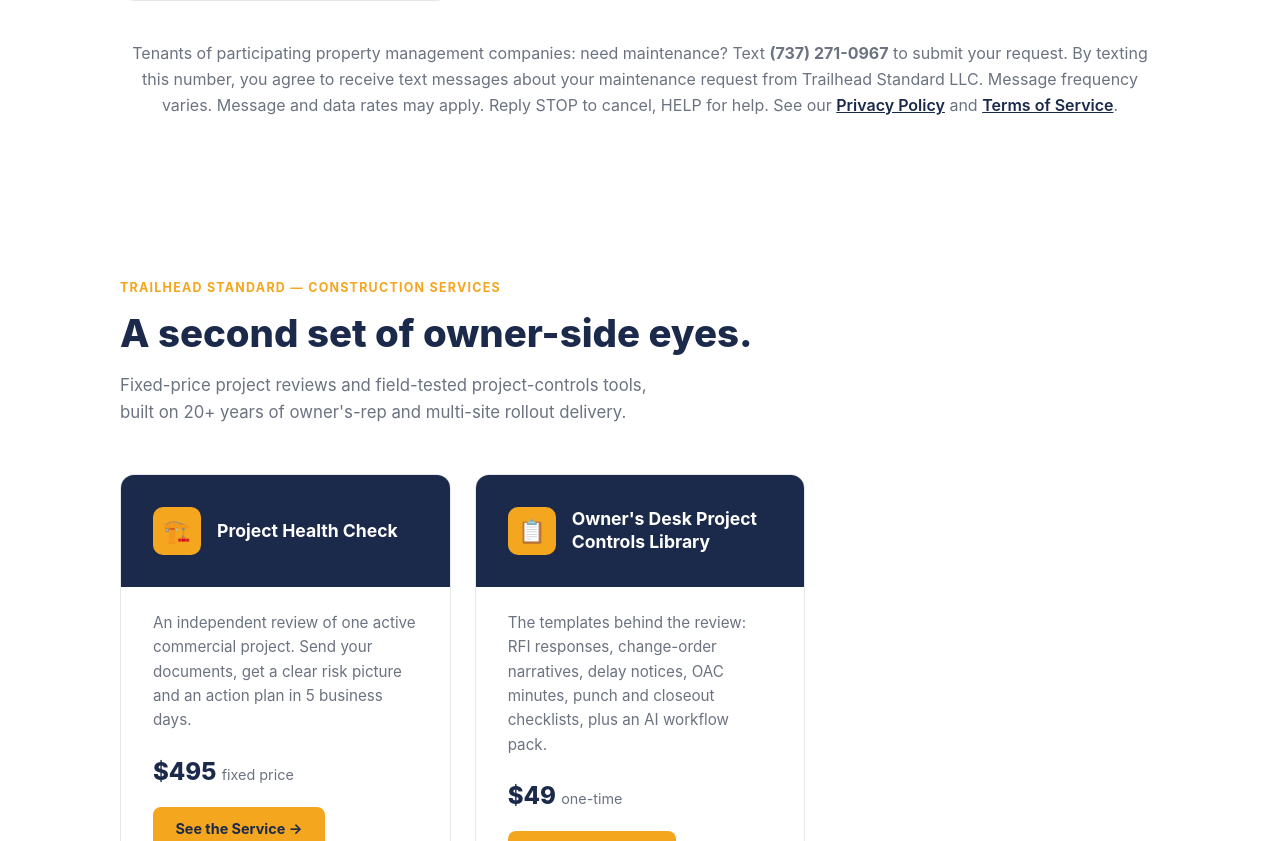
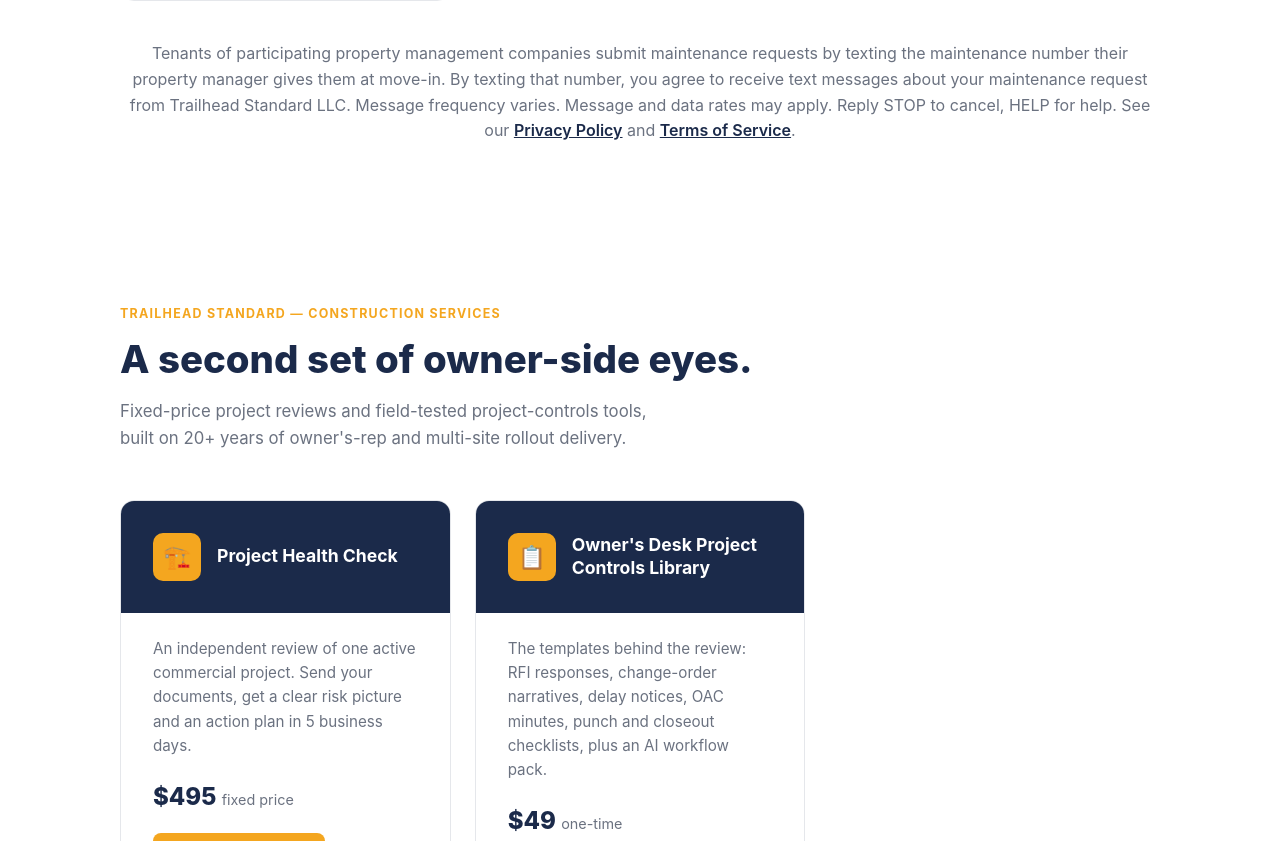
Before and after one commit to RylandPaul/trailhead-standard, a plain HTML site: page index.html in a window 1280 px wide. Shown: the part 2240-3081 px from the top of the page. Drawn offline with Linux system fonts and the light colour scheme.

Commit message:
Remove tenant texting number from homepage

```diff
--- a/index.html
+++ b/index.html
@@ -444,8 +444,8 @@
     </div>
 
     <p style="text-align:center;margin-top:2.5rem;color:var(--muted);">
-      Tenants of participating property management companies: need maintenance? Text <strong>(737) 271-0967</strong> to submit your request.
-      By texting this number, you agree to receive text messages about your maintenance request from Trailhead Standard LLC.
+      Tenants of participating property management companies submit maintenance requests by texting the maintenance number their property manager gives them at move-in.
+      By texting that number, you agree to receive text messages about your maintenance request from Trailhead Standard LLC.
       Message frequency varies. Message and data rates may apply. Reply STOP to cancel, HELP for help.
       See our <a href="privacy.html" style="color:var(--navy);font-weight:600;">Privacy Policy</a> and
       <a href="terms.html" style="color:var(--navy);font-weight:600;">Terms of Service</a>.
```
